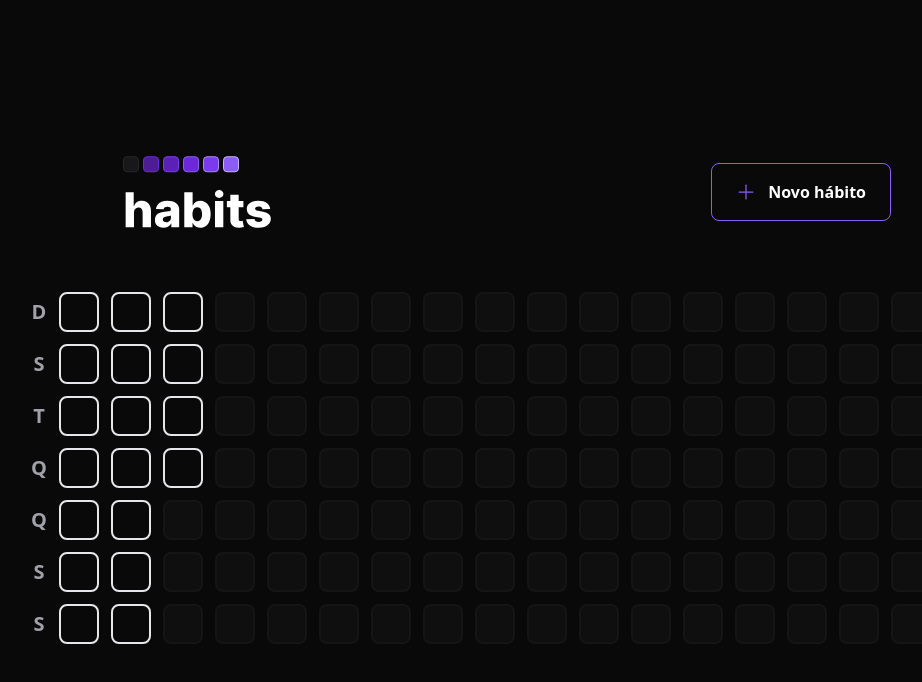
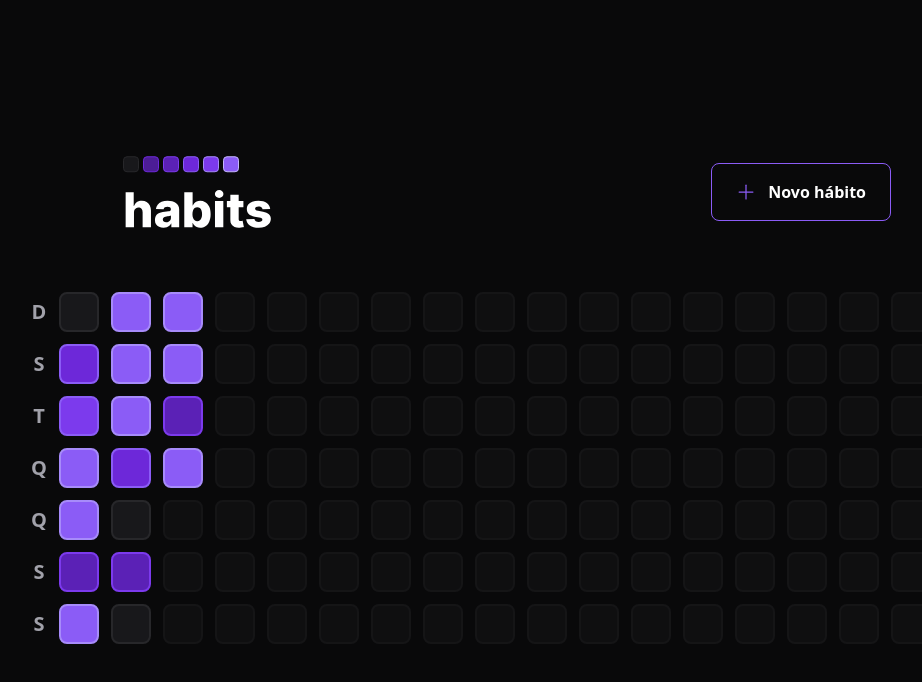
Before and after one commit to JP-Go/nlw-setup-2023, a React (Vite) app in the folder web/: page / in a window 1280 px wide. Shown: the top 682 px of the page, without its empty margins (133-1055 px from the left). Built offline with nearby package versions, Linux system fonts and the light colour scheme.

Commit message:
Pass example props to habit day component on SummaryTable

```diff
--- a/web/src/components/SummaryTable.tsx
+++ b/web/src/components/SummaryTable.tsx
@@ -21,9 +21,15 @@ export function SummaryTable() {
       </div>
 
       <div className="grid grid-rows-7 grid-flow-col gap-3">
-        {summaryDates.map((date) => (
-          <HabitDay key={date.toString()} />
-        ))}
+        {summaryDates.map((date) => {
+          return (
+            <HabitDay
+              key={date.toString()}
+              completed={Math.round(Math.random() * 5)}
+              ammount={5}
+            />
+          );
+        })}
 
         {ammountOfDaysToFill > 0 &&
           Array.from({ length: ammountOfDaysToFill }).map((_, i) => (
```
